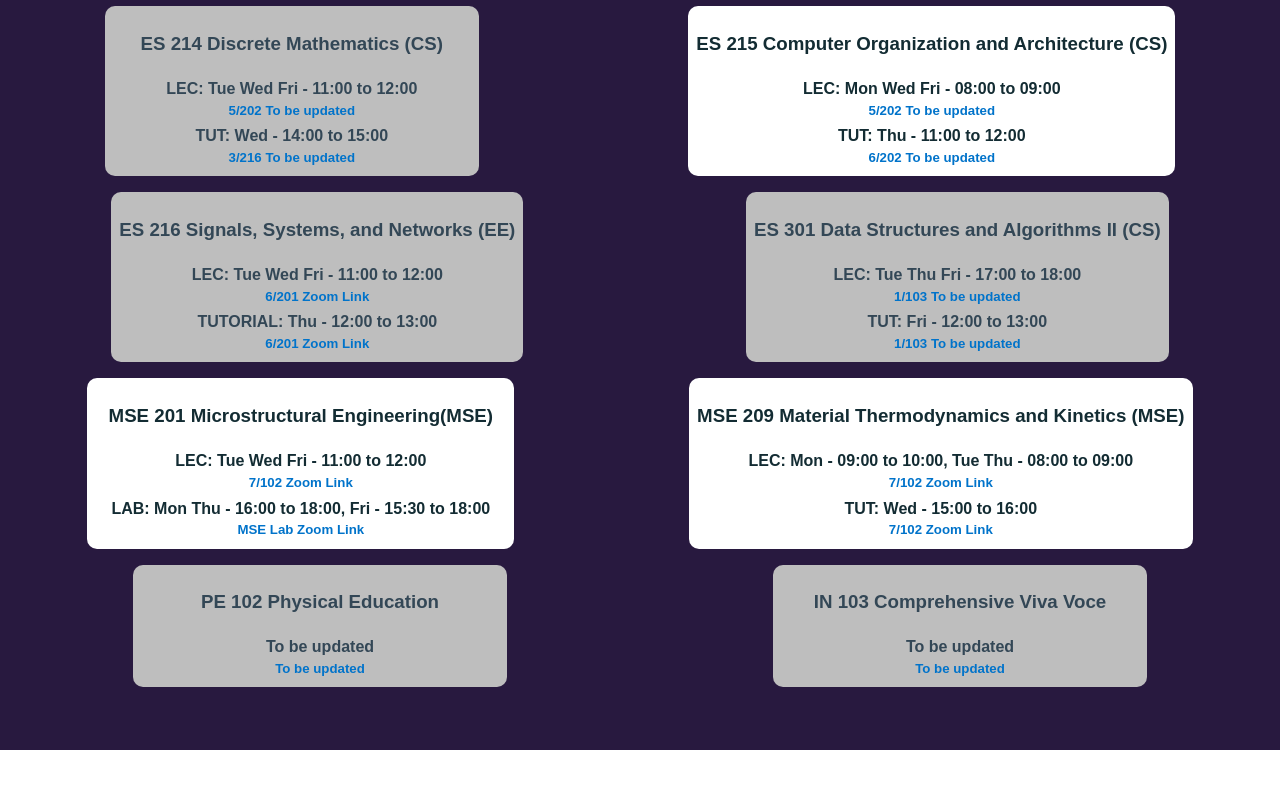
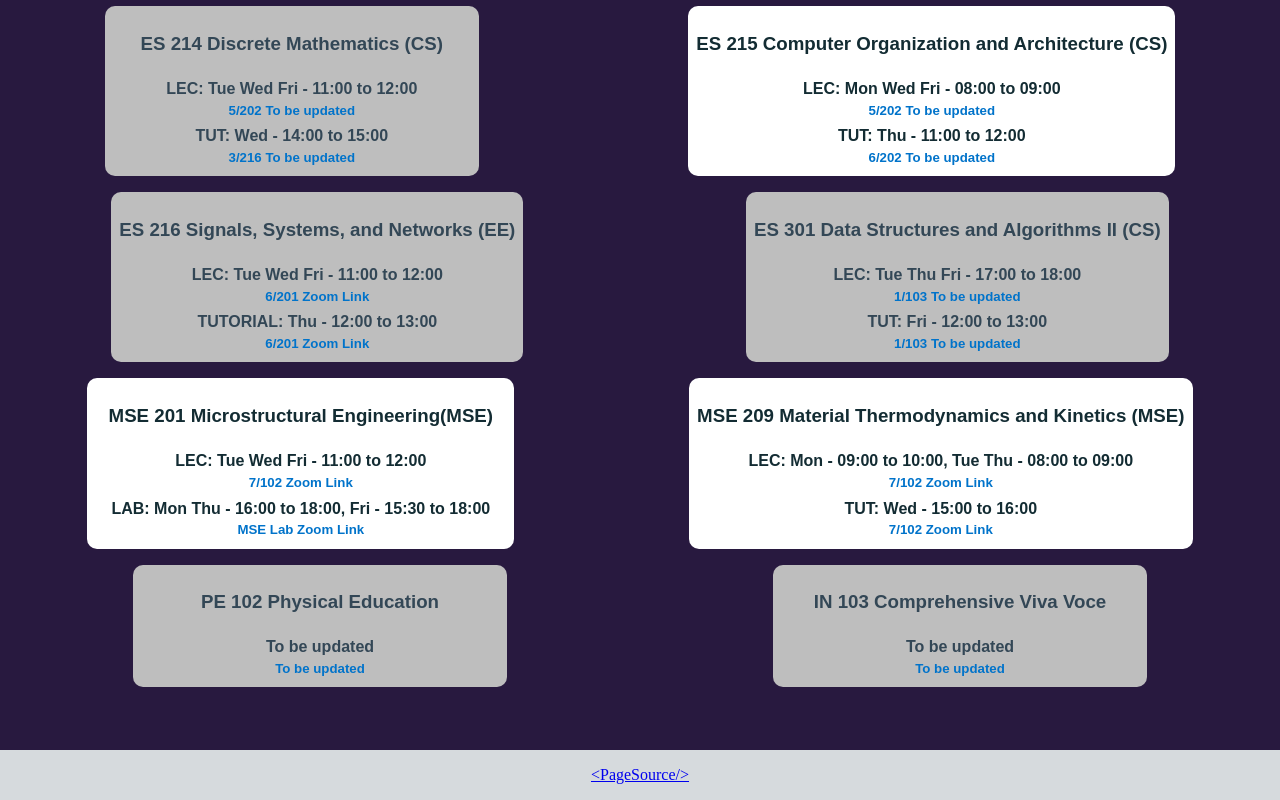
Before and after one commit to mk-mukul/btech20-iitgn, a React (Create React App) app: page / in a window 1280 px wide. Shown: the part 794-1594 px from the top of the page. Before the commit the page ends 1544 px from the top, so only its background shows below. Built offline with nearby package versions, Linux system fonts and the light colour scheme.

Commit message:
ui complete

```diff
--- a/src/App.js
+++ b/src/App.js
@@ -6,7 +6,7 @@ import {
   Redirect,
 } from "react-router-dom";
 import { Btech20 } from "./containers/btech20/Btech20";
-import { Home } from "./containers/mukul/Home";
+// import { Home } from "./containers/mukul/Home";
 
 export const App = () => {
   let querry = window.location.search.split("?").slice(1, 2).join();
--- a/src/containers/btech20/Btech20.js
+++ b/src/containers/btech20/Btech20.js
@@ -74,6 +74,12 @@ export const Btech20 = (props) => {
                     </div>
                 </section>
             </div>
+            <footer>
+                <div class="source">
+                    <a href="https://github.com/mukul-raj/btech20-iitgn" target="blank">{"<PageSource/>"}
+                    </a>
+                </div>
+            </footer>
         </>
     );
 };
--- a/src/containers/btech20/style.css
+++ b/src/containers/btech20/style.css
@@ -127,7 +127,7 @@
     color: #4700ca;
 }
 
-#link-page footer {
+/* #link-page footer {
     padding: 1rem;
     background-color: #33475633;
 }
@@ -137,4 +137,15 @@
     display: flex;
     flex-wrap: wrap;
     justify-content: center;
+} */
+
+footer {
+    padding: 1rem;
+    background-color: #33475633;
 }
+.source {
+    width: 100%;
+    display: flex;
+    flex-wrap: wrap;
+    justify-content: center;
+}
```
